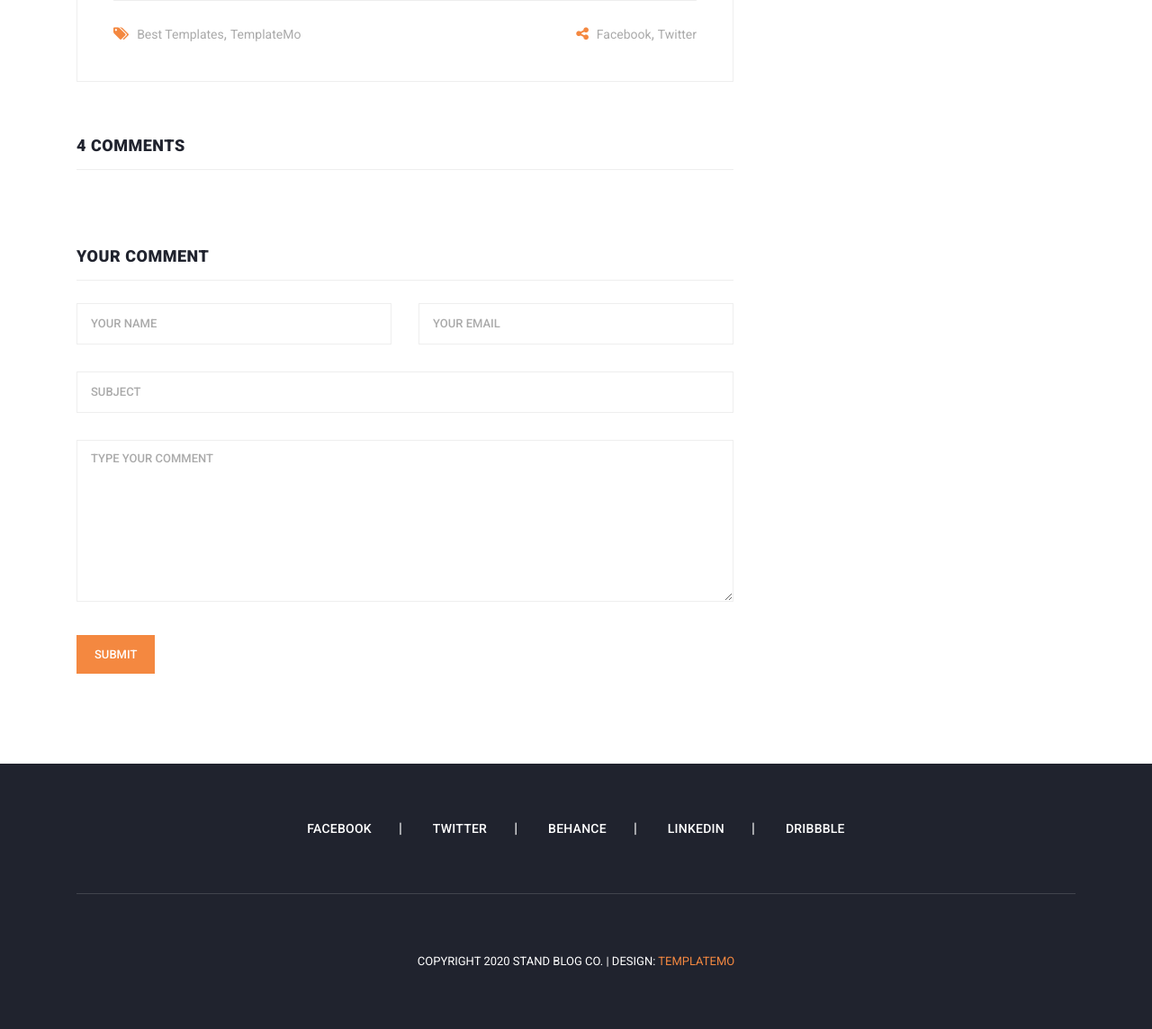
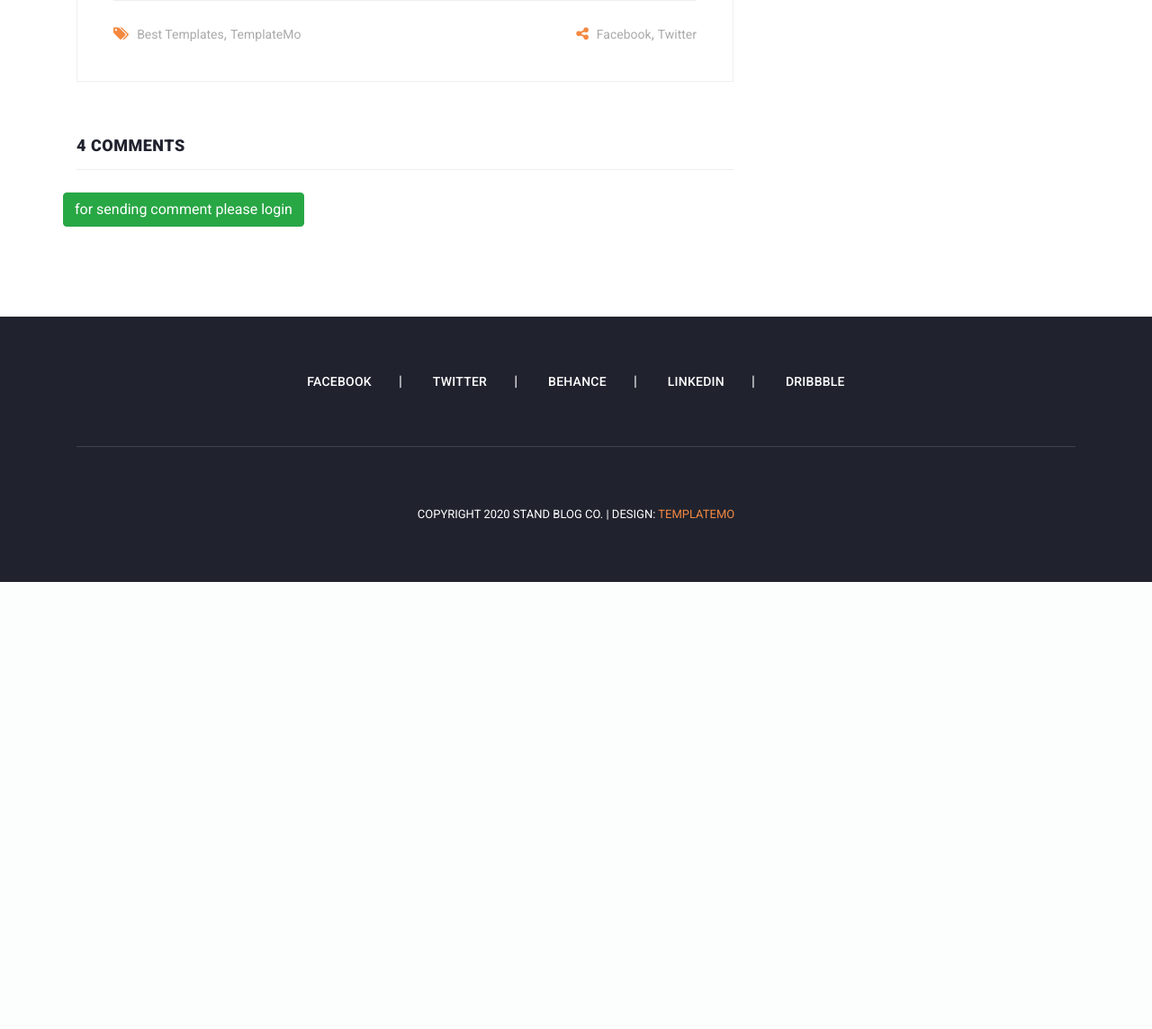
Before and after one commit to NavidYosufie/Stand_Blog, a Django app: page /articles/detail/c in a window 1280 px wide. Shown: the part 1529-2673 px from the top of the page at 90% size. After the commit the page ends 2176 px from the top, so only its background shows below. Run offline with Django 4.2, Linux system fonts and the light colour scheme; data comes from the database, SQL or seed files in the repository; both versions use the stored data as it was after the commit; some libraries are stand-ins or nearby versions.

Commit message:
add search

```diff
--- a/blog/templates/blog/post-details.html
+++ b/blog/templates/blog/article_detail.html
@@ -78,42 +78,46 @@
                                                     <li>
                                                         <div class="author-thumb">
                                                             {% if comment.user.profile.image %}
-                                                                <img src="{{ comment.user.profile.image.url }}">
-
+                                                                <img src="{{ comment.user.profile.image.url }}" alt="">
                                                             {% else %}
-                                                                <img src="{% static "images/profile.png" %}">
+                                                                <img src="{% static "images/profile.png" %}" alt="">
                                                             {% endif %}
                                                         </div>
                                                         <div class="right-content">
-                                                            <h4>{{ comment.user }}<span>{{ comment.created }}</span>
+                                                            <h4>{{ comment.user.get_full_name }}<span>{{ comment.created }}</span>
                                                             </h4>
                                                             <p>{{ comment.body }}</p>
+                                                            <button name="reply" onclick="set_value({{ comment.id }})" class="btn btn-primary">reply</button>
                                                         </div>
                                                     </li>
                                                     {% for reply in comment.replies.all %}
                                                         <li class="replied">
                                                             <div class="author-thumb">
                                                                 {% if comment.user.profile.image %}
-                                                                    <img src="{{ comment.user.profile.image.url }}">
-
+                                                                    <img src="{{ comment.user.profile.image.url }}"
+                                                                         alt="">
                                                                 {% else %}
-                                                                    <img src="{% static "images/profile.png" %}">
+                                                                    <img src="{% static "images/profile.png" %}"
+                                                                         alt="">
                                                                 {% endif %}
                                                             </div>
                                                             <div class="right-content">
-                                                                <h4>{{ reply.user }}<span>{{ reply.created }}</span>
+                                                                <h4>{{ reply.user.get_full_name }}<span>{{ reply.created }}</span>
                                                                 </h4>
-                                                                <p>{{ comment.body }}</p>
+                                                                <p>{{ reply.body }}</p>
                                                             </div>
                                                         </li>
                                                     {% endfor %}
+                                                {% endif %}
 
-                                                {% endif %}
                                             {% endfor %}
+
+
                                         </ul>
                                     </div>
                                 </div>
                             </div>
+                            {% if request.user.is_authenticated %}
                                 <div class="col-lg-12">
                                     <div class="sidebar-item submit-comment">
                                         <div class="sidebar-heading">
@@ -121,44 +125,34 @@
                                         </div>
                                         <div class="content">
                                             <form id="comment" action="#" method="post">
+                                                {% csrf_token %}
                                                 <div class="row">
+                                                    <input  type="number" id="parent_id" name="parent_id" value="">
                                                     <div class="col-md-6 col-sm-12">
-                                                    <fieldset>
-                                                        <input name="name" type="text" id="name" placeholder="Your name"
-                                                               required="">
-                                                    </fieldset>
-                                                </div>
-                                                <div class="col-md-6 col-sm-12">
-                                                    <fieldset>
-                                                        <input name="email" type="text" id="email"
-                                                               placeholder="Your email" required="">
-                                                    </fieldset>
-                                                </div>
-                                                <div class="col-md-12 col-sm-12">
-                                                    <fieldset>
-                                                        <input name="subject" type="text" id="subject"
-                                                               placeholder="Subject">
-                                                    </fieldset>
-                                                </div>
                                                         <div class="col-lg-12">
                                                             <fieldset>
-                                                        <textarea name="message" rows="6" id="message"
+                                                                <textarea name="body" rows="6" id="body"
                                                                           placeholder="Type your comment"
                                                                           required=""></textarea>
                                                             </fieldset>
                                                         </div>
                                                         <div class="col-lg-12">
                                                             <fieldset>
-                                                        <button type="submit" id="form-submit" class="main-button">
-                                                            Submit
+                                                                <button type="submit" id="form-submit"
+                                                                        class="main-button">Submit
                                                                 </button>
                                                             </fieldset>
+                                                        </div>
                                                     </div>
                                                 </div>
                                             </form>
                                         </div>
                                     </div>
                                 </div>
+                            {% else %}
+                                <a class="btn btn-success" href="{% url "account:login" %}">for sending comment please
+                                    login</a>
+                            {% endif %}
                         </div>
                     </div>
                 </div>
@@ -166,6 +160,10 @@
             </div>
         </div>
     </section>
-
+<script>
+    function set_value(id){
+        document.getElementById("parent_id").value = id
+    }
+</script>
 
 {% endblock %}
--- a/blog/urls.py
+++ b/blog/urls.py
@@ -7,4 +7,5 @@ urlpatterns = [
     path("all-article", views.article_list, name="blog"),
     path("detail/<slug:slug>", views.post_detail, name="article_detail"),
     path("cateqory_detail/<slug:slug>", views.cateqory_detail, name="category_detail"),
+    path("search/", views.search_article, name="search_articles")
 ]
--- a/blog/views.py
+++ b/blog/views.py
@@ -1,12 +1,15 @@
 from django.shortcuts import render, get_object_or_404
-from blog.models import Article, Cateqory
+from blog.models import Article, Cateqory, Comment
 from django.core.paginator import Paginator
 
 
 def post_detail(request, slug):
     article = get_object_or_404(Article, slug=slug)
-    return render(request, "blog/post-details.html", {"article": article})
-
+    if request.method == 'POST':
+        body = request.POST.get("body")
+        parent_id = request.POST.get("parent_id")
+        Comment.objects.create(body=body, article=article, user=request.user, parent_id=parent_id)
+    return render(request, "blog/article_detail.html", {"article": article})
 
 
 def article_list(request):
@@ -14,10 +17,19 @@ def article_list(request):
     page_number = request.GET.get("page")
     paginator = Paginator(articles, 4)
     objects_list = paginator.get_page(page_number)
-    return render(request, "blog/blog.html", {"article": objects_list})
+    return render(request, "blog/article_list.html", {"article": objects_list})
 
 
 def cateqory_detail(request, slug):
     cateqory = get_object_or_404(Cateqory, slug=slug)
     articles = cateqory.articles.all()
-    return render(request, "blog/blog.html", {"article": articles})
+    return render(request, "blog/article_list.html", {"article": articles})
+
+
+def search_article(request):
+    search = request.GET.get("search")
+    article = Article.objects.filter(title__icontains=search)
+    page_number = request.GET.get("page")
+    paginator = Paginator(article, 1)
+    object_list = paginator.get_page(page_number)
+    return render(request, "blog/article_list.html", {"article": object_list})
--- a/templates/includes/sidebar.html
+++ b/templates/includes/sidebar.html
@@ -4,8 +4,8 @@
         <div class="row">
             <div class="col-lg-12">
                 <div class="sidebar-item search">
-                    <form id="search_form" name="gs" method="GET" action="#">
-                        <input type="text" name="q" class="searchText" placeholder="type to search..."
+                    <form id="search_form" name="gs" method="GET" action="{% url "blog:search_articles" %}">
+                        <input type="text" name="search" class="searchText" placeholder="type to search..."
                                autocomplete="on">
                     </form>
                 </div>
```
Also changed, not shown: blog/templates/blog/article_list.html (renamed from blog/templates/blog/blog.html, +4 -4 lines), db.sqlite3. Lines whose indentation alone changed are shown as unchanged.
